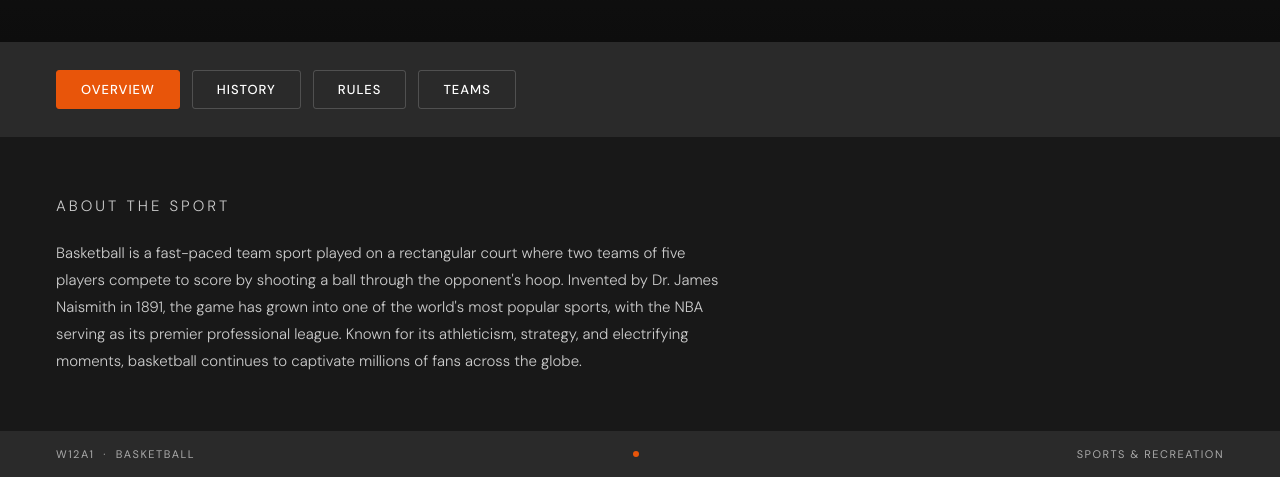
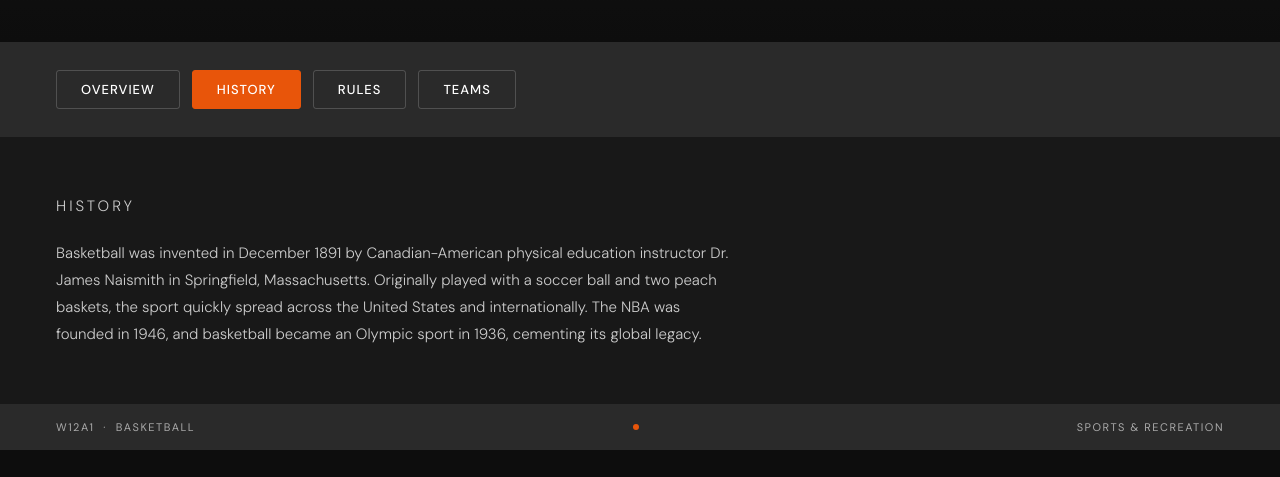
Before and after one commit to SingSukh05/basketball-w12a1, a plain HTML site: page index.html in a window 1280 px wide. Both pictures are taken after a click on the button "HISTORY". Shown: the part 438-915 px from the top of the page. After the commit the page ends 888 px from the top, so only its background shows below. Drawn offline with Linux system fonts and the light colour scheme.

Commit message:
Add button interactivity with tab switching

```diff
--- a/index.html
+++ b/index.html
@@ -132,6 +132,9 @@
       padding: 56px 56px;
     }
 
+    .tab-panel { display: none; }
+    .tab-panel.active { display: block; }
+
     .section-label {
       font-size: 11px;
       font-weight: 500;
@@ -184,23 +187,30 @@
 
   <!-- GRAY NAV WITH 4 BUTTONS -->
   <nav class="nav-section">
-    <button class="nav-btn active">Overview</button>
-    <button class="nav-btn">History</button>
-    <button class="nav-btn">Rules</button>
-    <button class="nav-btn">Teams</button>
+    <button class="nav-btn active" onclick="switchTab(this,'overview')">Overview</button>
+    <button class="nav-btn" onclick="switchTab(this,'history')">History</button>
+    <button class="nav-btn" onclick="switchTab(this,'rules')">Rules</button>
+    <button class="nav-btn" onclick="switchTab(this,'teams')">Teams</button>
   </nav>
 
   <!-- CONTENT / PARAGRAPH -->
   <section class="content-section">
-    <p class="section-label">About the Sport</p>
-    <p>
-      Basketball is a fast-paced team sport played on a rectangular court where two teams
-      of five players compete to score by shooting a ball through the opponent's hoop.
-      Invented by Dr. James Naismith in 1891, the game has grown into one of the world's
-      most popular sports, with the NBA serving as its premier professional league.
-      Known for its athleticism, strategy, and electrifying moments, basketball continues
-      to captivate millions of fans across the globe.
-    </p>
+    <div id="overview" class="tab-panel active">
+      <p class="section-label">About the Sport</p>
+      <p>Basketball is a fast-paced team sport played on a rectangular court where two teams of five players compete to score by shooting a ball through the opponent's hoop. Invented by Dr. James Naismith in 1891, the game has grown into one of the world's most popular sports, with the NBA serving as its premier professional league. Known for its athleticism, strategy, and electrifying moments, basketball continues to captivate millions of fans across the globe.</p>
+    </div>
+    <div id="history" class="tab-panel">
+      <p class="section-label">History</p>
+      <p>Basketball was invented in December 1891 by Canadian-American physical education instructor Dr. James Naismith in Springfield, Massachusetts. Originally played with a soccer ball and two peach baskets, the sport quickly spread across the United States and internationally. The NBA was founded in 1946, and basketball became an Olympic sport in 1936, cementing its global legacy.</p>
+    </div>
+    <div id="rules" class="tab-panel">
+      <p class="section-label">Rules</p>
+      <p>Each team fields five players. Points are scored by shooting the ball through the opposing team's hoop — worth 2 points inside the arc, 3 points beyond it, and 1 point for free throws. Games consist of four 12-minute quarters (NBA). Players may not travel (walk without dribbling) or double-dribble. Fouls result in free throws or possession changes.</p>
+    </div>
+    <div id="teams" class="tab-panel">
+      <p class="section-label">Teams</p>
+      <p>The NBA features 30 franchises across the United States and Canada. Historic powerhouses include the Los Angeles Lakers (17 championships), Boston Celtics (18 championships), and Chicago Bulls — home of Michael Jordan's legendary dynasty in the 1990s. Today, teams like the Golden State Warriors and Boston Celtics lead the modern era of the sport.</p>
+    </div>
   </section>
 
   <!-- FOOTER STRIP -->
@@ -210,5 +220,13 @@
     <span>Sports &amp; Recreation</span>
   </footer>
 
+  <script>
+    function switchTab(btn, id) {
+      document.querySelectorAll('.nav-btn').forEach(b => b.classList.remove('active'));
+      document.querySelectorAll('.tab-panel').forEach(p => p.classList.remove('active'));
+      btn.classList.add('active');
+      document.getElementById(id).classList.add('active');
+    }
+  </script>
 </body>
 </html>
```
